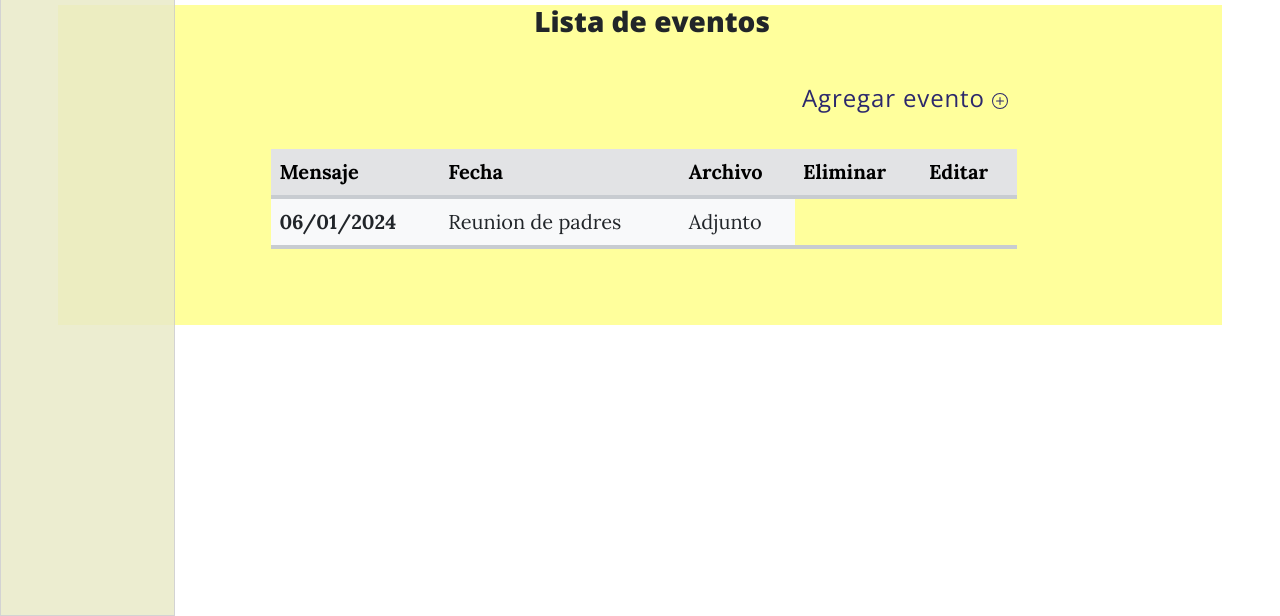
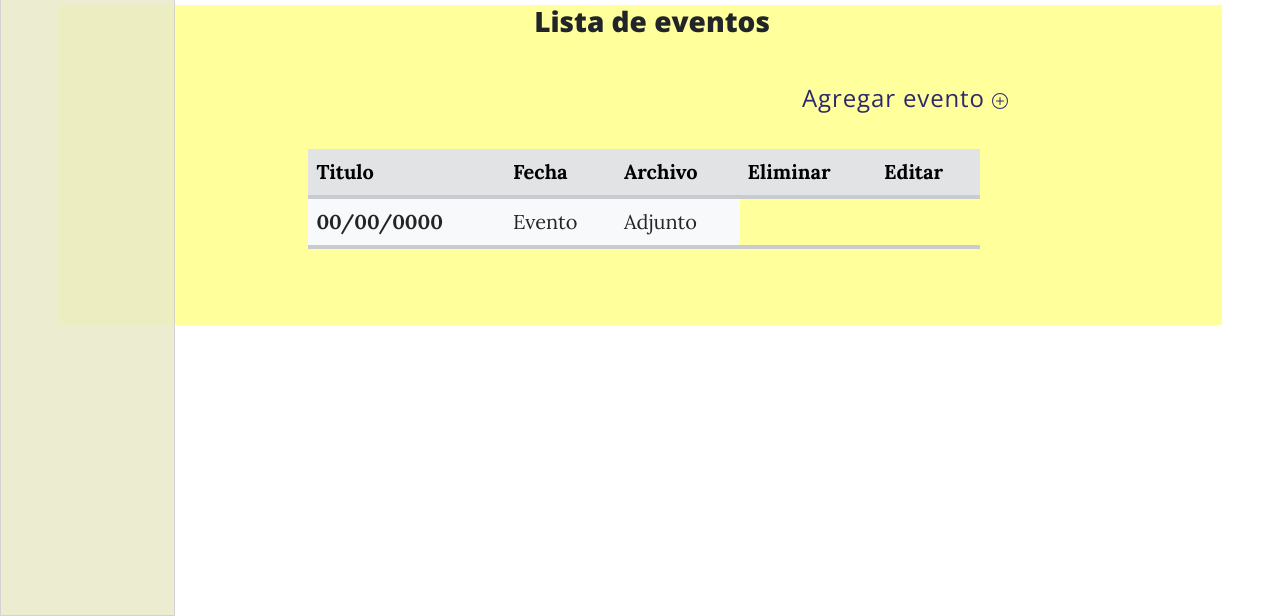
Before and after one commit to ColegioJuanPabloII/ColegioJuanPabloII.github.io, a website: page lista.html in a window 1280 px wide. Shown: the part 226-842 px from the top of the page. Drawn offline with nearby package versions, Linux system fonts and the light colour scheme; no server answers.

Commit message:
correccion evento

```diff
--- a/lista.html
+++ b/lista.html
@@ -110,7 +110,7 @@
                                 <thead class="table-secondary">
 
                                     <tr class="bg-light ">
-                                        <th scope="col">Mensaje</th>
+                                        <th scope="col">Titulo</th>
                                         <th scope="col">Fecha</th>
                                         <th scope="col">Archivo</th>
                                         <th scope="col">Eliminar</th>
@@ -121,8 +121,8 @@
                                 </thead>
                                 <tbody id="tabla" class="table-group-divider">
                                     <tr class="bg-light">
-                                        <th scope="row">06/01/2024</th>
-                                        <td>Reunion de padres</td>
+                                        <th scope="row">00/00/0000</th>
+                                        <td>Evento</td>
                                         <td>
                                             Adjunto
                                         </td>
```
